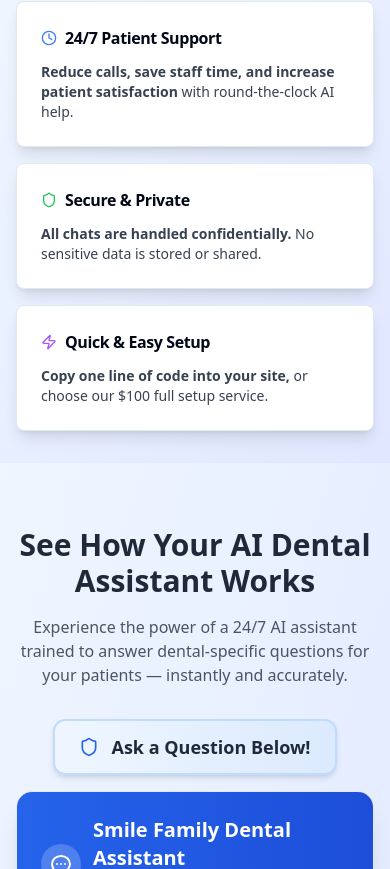
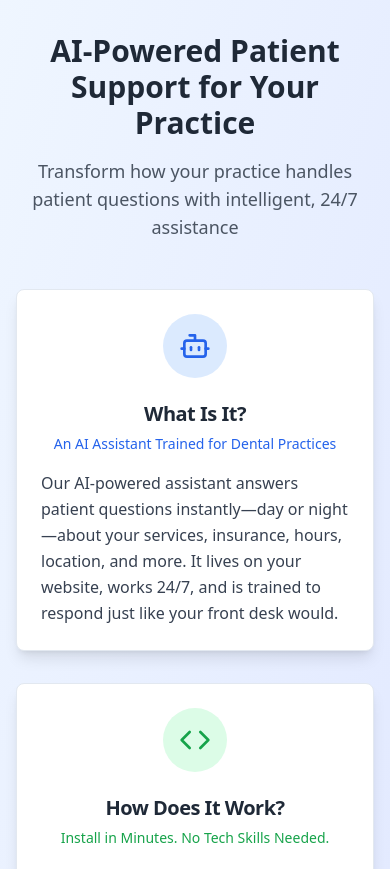
Before and after one commit to briantraudt/dgtldental, a React (Vite) app: page / in a window 390 px wide. Shown: the part 875-1744 px from the top of the page. Built offline with nearby package versions, Linux system fonts and the light colour scheme.

Commit message:
Refactor: Replace feature boxes with About section
Replaced the 3-feature info box section with a redesigned About section composed of three stacked cards (mobile) or a 3-column layout (desktop), using Lucide icons and matching existing UI card styling.

```diff
--- a/src/pages/Index.tsx
+++ b/src/pages/Index.tsx
@@ -1,5 +1,5 @@
 
-import { ArrowRight, Clock, Shield, Zap } from 'lucide-react';
+import { ArrowRight, Bot, Code, Activity } from 'lucide-react';
 import { Button } from '@/components/ui/button';
 import { Card, CardContent, CardDescription, CardHeader, CardTitle } from '@/components/ui/card';
 import { Link } from 'react-router-dom';
@@ -36,112 +36,87 @@ const Index = () => {
             </Link>
           </div>
         </div>
+      </section>
 
-        {/* Feature Boxes at Bottom - Hidden on Mobile */}
-        <div className="relative container mx-auto px-4 pb-8 hidden md:block">
-          <div className="grid md:grid-cols-3 gap-6">
-            <Card className="bg-white/90 backdrop-blur-sm shadow-lg">
-              <CardHeader className="pb-3">
-                <CardTitle className="flex items-center text-lg">
-                  <Clock className="mr-2 h-5 w-5 text-blue-500" />
-                  24/7 Patient Support
+      {/* About Section - Mobile and Desktop */}
+      <section className="bg-gradient-to-br from-blue-50 to-indigo-100 py-16">
+        <div className="container mx-auto px-4">
+          <div className="text-center mb-12">
+            <h2 className="text-3xl md:text-4xl font-bold text-gray-800 mb-4">
+              AI-Powered Patient Support for Your Practice
+            </h2>
+            <p className="text-lg text-gray-600 max-w-2xl mx-auto">
+              Transform how your practice handles patient questions with intelligent, 24/7 assistance
+            </p>
+          </div>
+
+          <div className="grid md:grid-cols-3 gap-8 max-w-6xl mx-auto">
+            {/* Card 1: What Is It? */}
+            <Card className="bg-white shadow-lg hover:shadow-xl transition-shadow">
+              <CardHeader className="text-center pb-4">
+                <div className="mx-auto bg-blue-100 rounded-full p-4 w-16 h-16 flex items-center justify-center mb-4">
+                  <Bot className="h-8 w-8 text-blue-600" />
+                </div>
+                <CardTitle className="text-xl font-bold text-gray-800">
+                  What Is It?
                 </CardTitle>
-                <CardDescription className="text-sm">
-                  Provide instant answers to patient questions — even after hours.
+                <CardDescription className="text-blue-600 font-medium">
+                  An AI Assistant Trained for Dental Practices
                 </CardDescription>
               </CardHeader>
-              <CardContent className="pt-0">
-                <p className="text-sm text-gray-700">
-                  <strong>Reduce calls, save staff time, and increase patient satisfaction</strong> with round-the-clock AI help.
+              <CardContent>
+                <p className="text-gray-700 leading-relaxed">
+                  Our AI-powered assistant answers patient questions instantly—day or night—about your services, insurance, hours, location, and more.
+                  It lives on your website, works 24/7, and is trained to respond just like your front desk would.
                 </p>
               </CardContent>
             </Card>
 
-            <Card className="bg-white/90 backdrop-blur-sm shadow-lg">
-              <CardHeader className="pb-3">
-                <CardTitle className="flex items-center text-lg">
-                  <Shield className="mr-2 h-5 w-5 text-green-500" />
-                  Secure & Private
+            {/* Card 2: How Does It Work? */}
+            <Card className="bg-white shadow-lg hover:shadow-xl transition-shadow">
+              <CardHeader className="text-center pb-4">
+                <div className="mx-auto bg-green-100 rounded-full p-4 w-16 h-16 flex items-center justify-center mb-4">
+                  <Code className="h-8 w-8 text-green-600" />
+                </div>
+                <CardTitle className="text-xl font-bold text-gray-800">
+                  How Does It Work?
                 </CardTitle>
-                <CardDescription className="text-sm">
-                  Designed to protect your patients' privacy.
+                <CardDescription className="text-green-600 font-medium">
+                  Install in Minutes. No Tech Skills Needed.
                 </CardDescription>
               </CardHeader>
-              <CardContent className="pt-0">
-                <p className="text-sm text-gray-700">
-                  <strong>All chats are handled confidentially.</strong> No sensitive data is stored or shared.
+              <CardContent>
+                <p className="text-gray-700 leading-relaxed">
+                  Just copy and paste one line of code into your website. That's it.
+                  Or, choose our $100 full setup service and we'll handle it for you.
+                  Once live, your AI assistant will respond to common questions and free up your staff.
                 </p>
               </CardContent>
             </Card>
 
-            <Card className="bg-white/90 backdrop-blur-sm shadow-lg">
-              <CardHeader className="pb-3">
-                <CardTitle className="flex items-center text-lg">
-                  <Zap className="mr-2 h-5 w-5 text-purple-500" />
-                  Quick & Easy Setup
+            {/* Card 3: Why It Matters to You */}
+            <Card className="bg-white shadow-lg hover:shadow-xl transition-shadow">
+              <CardHeader className="text-center pb-4">
+                <div className="mx-auto bg-purple-100 rounded-full p-4 w-16 h-16 flex items-center justify-center mb-4">
+                  <Activity className="h-8 w-8 text-purple-600" />
+                </div>
+                <CardTitle className="text-xl font-bold text-gray-800">
+                  Why It Matters to You
                 </CardTitle>
-                <CardDescription className="text-sm">
-                  Go live in minutes — or let us handle it for you.
+                <CardDescription className="text-purple-600 font-medium">
+                  Save Time, Book More Appointments, and Wow Patients
                 </CardDescription>
               </CardHeader>
-              <CardContent className="pt-0">
-                <p className="text-sm text-gray-700">
-                  <strong>Copy one line of code into your site,</strong> or choose our $100 full setup service.
+              <CardContent>
+                <p className="text-gray-700 leading-relaxed">
+                  Eliminate repetitive phone calls, reduce front desk interruptions, and never miss a patient question again.
+                  Your patients get immediate answers—even after hours—and your practice looks modern, accessible, and tech-savvy.
                 </p>
               </CardContent>
             </Card>
           </div>
         </div>
       </section>
-
-      {/* Mobile Feature Cards - Visible only on mobile, moved below hero */}
-      <div className="md:hidden bg-gradient-to-br from-blue-50 to-indigo-100 py-8">
-        <div className="container mx-auto px-4">
-          <div className="space-y-4">
-            <Card className="bg-white shadow-lg">
-              <CardHeader className="pb-3">
-                <CardTitle className="flex items-center text-base">
-                  <Clock className="mr-2 h-4 w-4 text-blue-500" />
-                  24/7 Patient Support
-                </CardTitle>
-              </CardHeader>
-              <CardContent className="pt-0">
-                <p className="text-sm text-gray-700">
-                  <strong>Reduce calls, save staff time, and increase patient satisfaction</strong> with round-the-clock AI help.
-                </p>
-              </CardContent>
-            </Card>
-
-            <Card className="bg-white shadow-lg">
-              <CardHeader className="pb-3">
-                <CardTitle className="flex items-center text-base">
-                  <Shield className="mr-2 h-4 w-4 text-green-500" />
-                  Secure & Private
-                </CardTitle>
-              </CardHeader>
-              <CardContent className="pt-0">
-                <p className="text-sm text-gray-700">
-                  <strong>All chats are handled confidentially.</strong> No sensitive data is stored or shared.
-                </p>
-              </CardContent>
-            </Card>
-
-            <Card className="bg-white shadow-lg">
-              <CardHeader className="pb-3">
-                <CardTitle className="flex items-center text-base">
-                  <Zap className="mr-2 h-4 w-4 text-purple-500" />
-                  Quick & Easy Setup
-                </CardTitle>
-              </CardHeader>
-              <CardContent className="pt-0">
-                <p className="text-sm text-gray-700">
-                  <strong>Copy one line of code into your site,</strong> or choose our $100 full setup service.
-                </p>
-              </CardContent>
-            </Card>
-          </div>
-        </div>
-      </div>
 
       <div className="bg-gradient-to-br from-blue-50 to-indigo-100 py-16">
         <div className="container mx-auto px-4">
```
